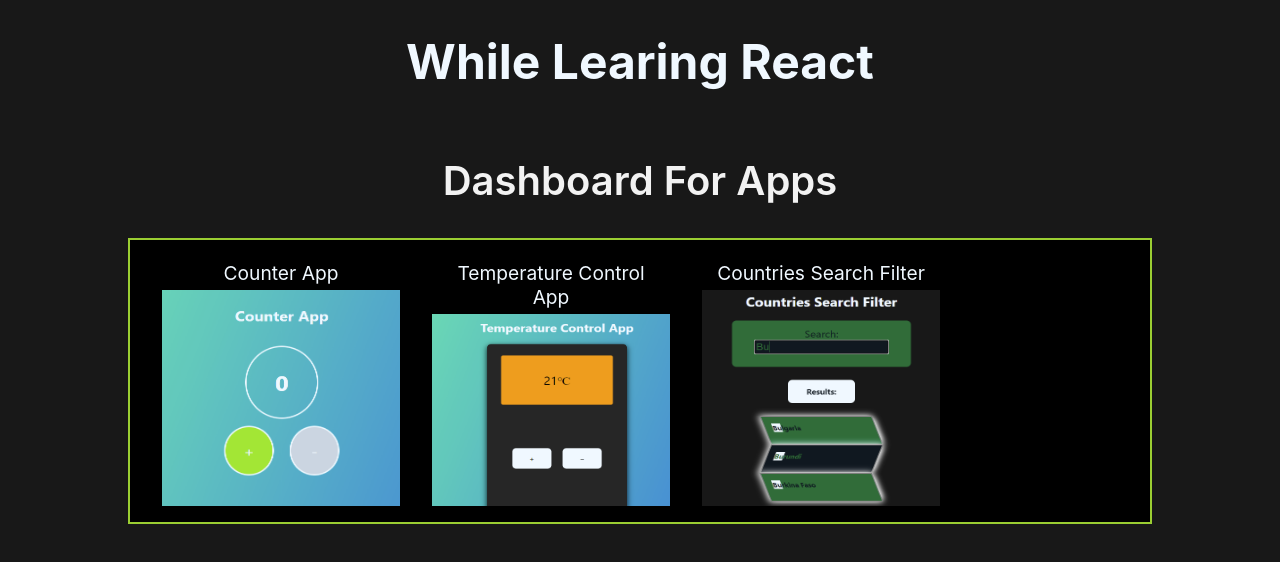
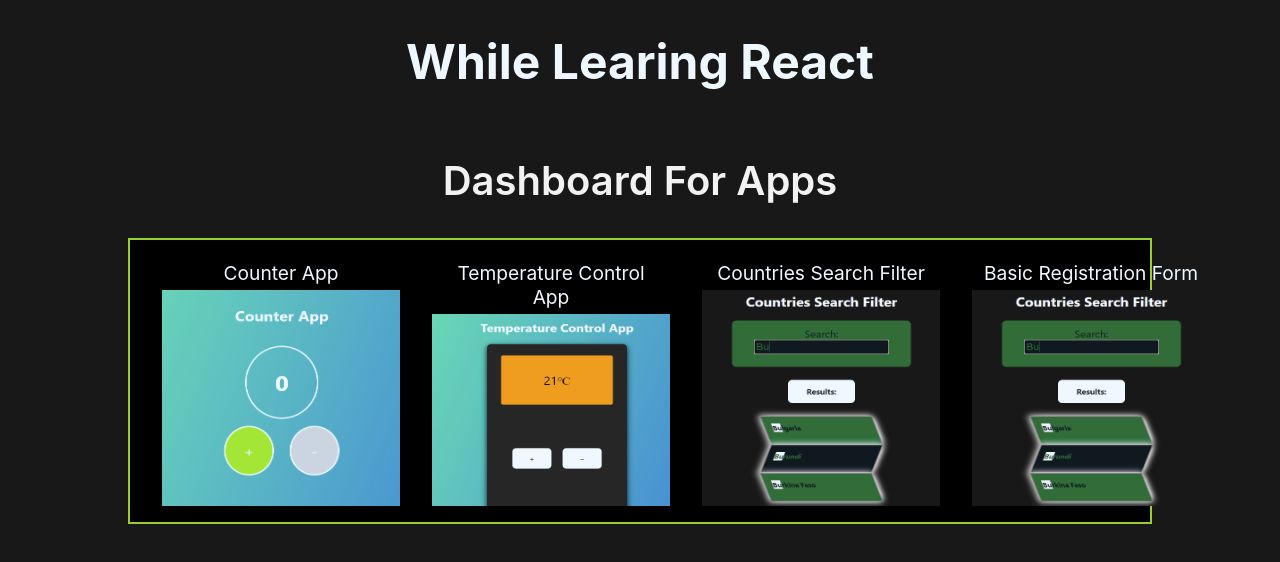
Before and after one commit to alexanderivanov2/While-Learning-React, a React (Create React App) app: page / in a window 1280 px wide. Shown: the top 562 px of the page. Built offline with nearby package versions, Linux system fonts and the light colour scheme.

Commit message:
Create BasicRegistrationForm component and set route

```diff
--- a/src/App.js
+++ b/src/App.js
@@ -4,6 +4,7 @@ import Dashboard from './components/dashboardApps/Dashboard';
 import Counter from './components/counter/Counter';
 import TemperatureControl from './components/temperatureControl/TemperatureControl';
 import CountriesSearchFilter from './components/countriesSearchFilter/CountriesSearchFilter';
+import BasicRegistrationForm from './components/basicRegistrationForm/BasicRegistrationForm';
 
 
 function App() {
@@ -15,7 +16,8 @@ function App() {
           <Route path='/' element={<Dashboard/>}/>
           <Route path='/counter' element={<Counter/>}/>
           <Route path='/temperature-control' element={<TemperatureControl/>}/>
-          <Route path='/countries-search-filter' element={<CountriesSearchFilter/>} />
+          <Route path='/countries-search-filter' element={<CountriesSearchFilter/>}/>
+          <Route path='/basic-registration-form' element={<BasicRegistrationForm/>}/>
         </Routes>
       </BrowserRouter>
     </div>
--- /dev/null
+++ b/src/components/basicRegistrationForm/BasicRegistrationForm.js
@@ -0,0 +1,9 @@
+function BasicRegistrationForm() {
+    return (
+        <>
+            <h2>Basic Registration Form</h2>
+        </>
+    );
+}
+
+export default BasicRegistrationForm;
--- a/src/components/dashboardApps/ProjectsBox.js
+++ b/src/components/dashboardApps/ProjectsBox.js
@@ -23,7 +23,13 @@ function ProjectsBox() {
                 <Link to="countries-search-filter">
                     <article className={styles.appContainer}>
                         <p className={styles.appTitle}>Countries Search Filter</p>
-                        <img src={countriesSearchFilter} alt="countries-search-filter" className={styles.appImg}/>
+                        <img src={countriesSearchFilter} alt="Countries Search Filter" className={styles.appImg}/>
+                    </article>
+                </Link>
+                <Link to="basic-registration-form">
+                    <article className={styles.appContainer}>
+                        <p className={styles.appTitle}>Basic Registration Form</p>
+                        <img src={countriesSearchFilter} alt="Basic Registration Form" className={styles.appImg}/>
                     </article>
                 </Link>
             </section>
```
